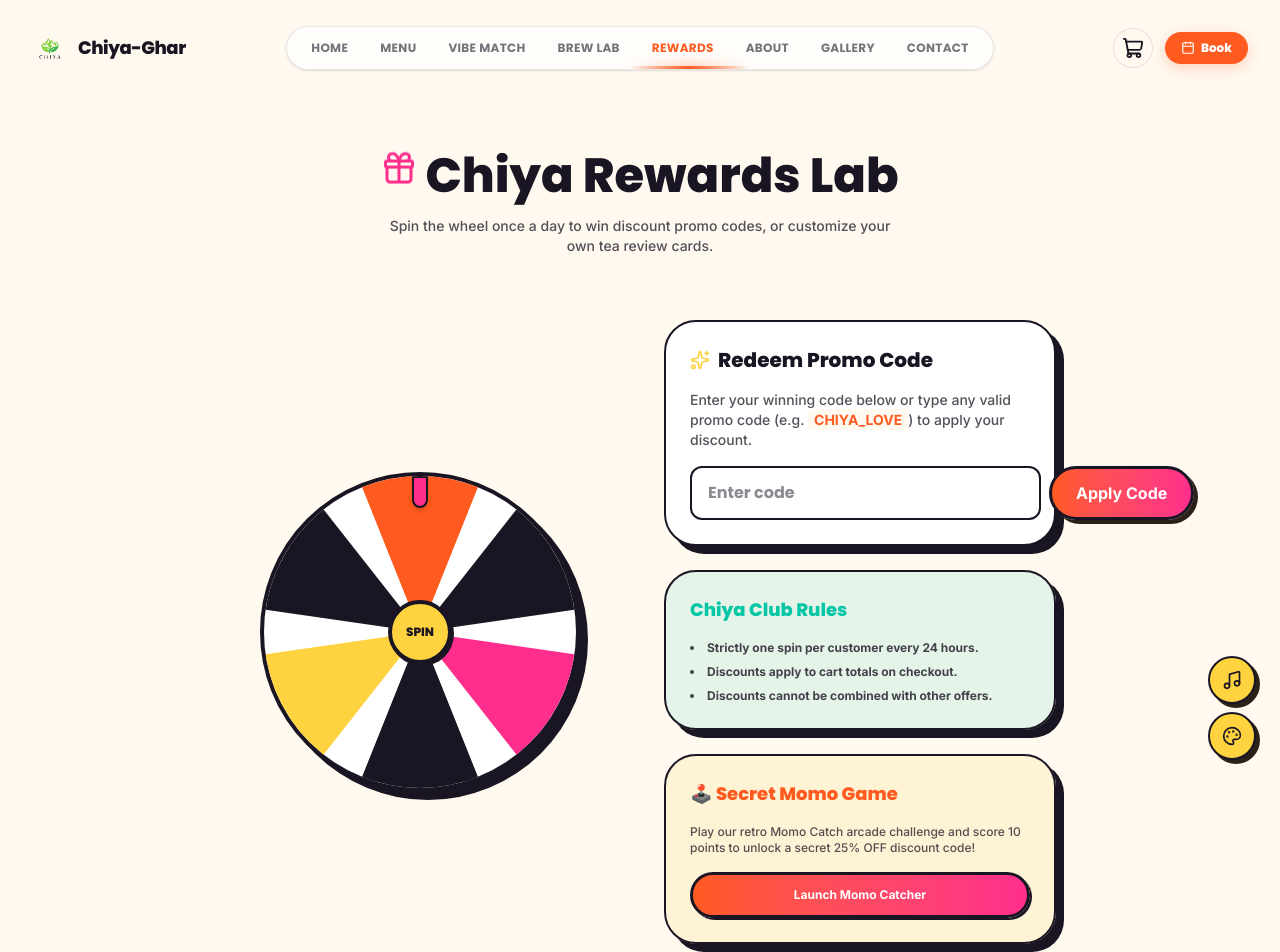
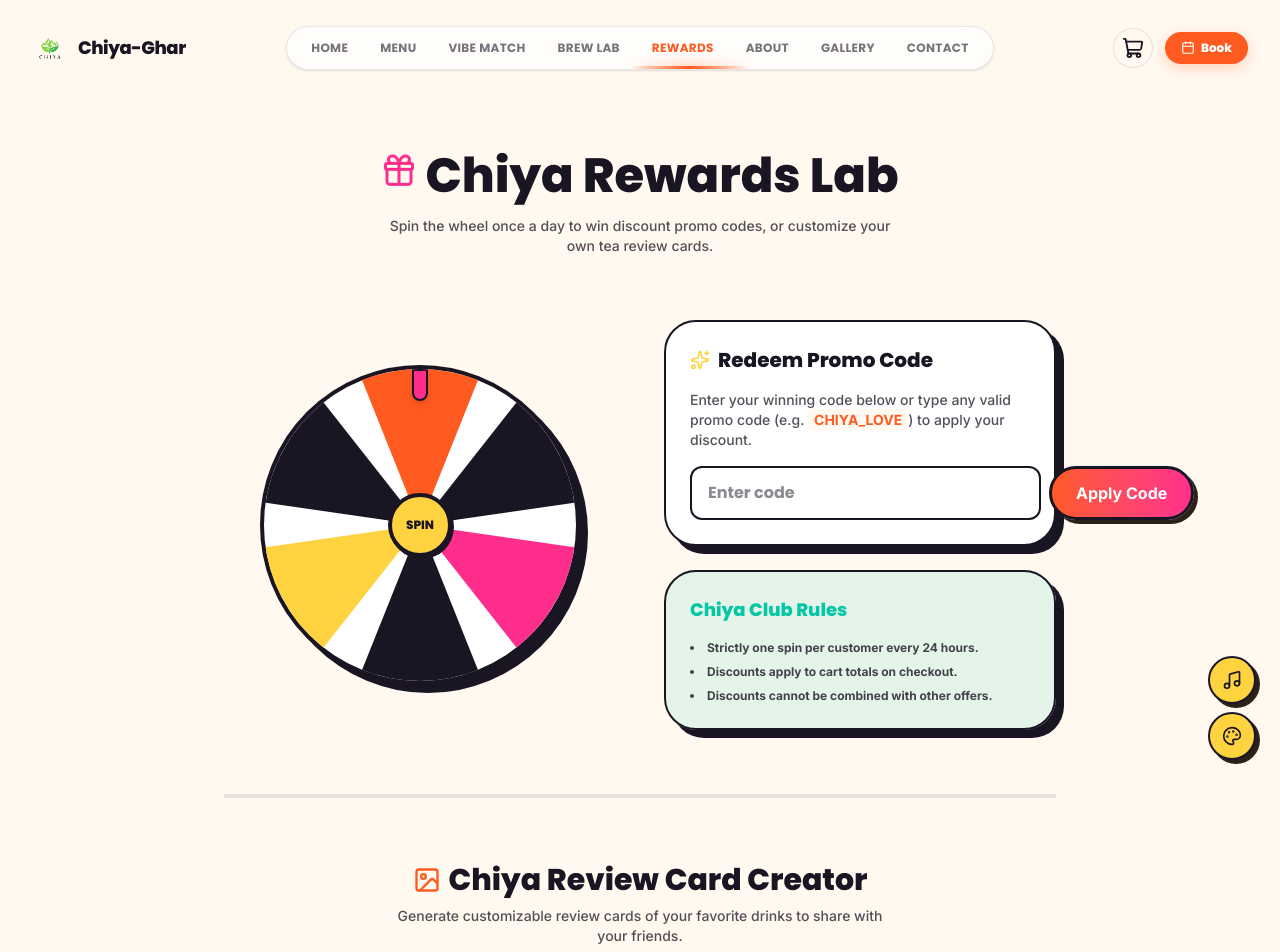
Before and after one commit to sabin-khatri/ChiyaAdda, a React (Vite) app: page /rewards in a window 1280 px wide. Shown: the top 952 px of the page. Built offline with nearby package versions, Linux system fonts and the light colour scheme.

Commit message:
updated code

```diff
--- a/src/pages/Rewards.jsx
+++ b/src/pages/Rewards.jsx
@@ -1,6 +1,5 @@
 /* eslint-disable no-unused-vars */
 import React, { useState, useEffect, useRef } from 'react'
-import { Link } from 'react-router-dom'
 import { motion, useAnimation, useReducedMotion } from 'framer-motion'
 import { Gift, Sparkles, Trophy, Lock, Image, Download, Sliders, RefreshCw, Star } from 'lucide-react'
 import AnimatedPage from '../components/layout/AnimatedPage'
@@ -370,18 +369,6 @@ const Rewards = () => {
               </ul>
             </div>
 
-            <div className="bg-chiya-yellow/15 border-2 border-chiya-ink rounded-[2rem] p-6 shadow-[8px_8px_0px_0px_var(--color-ink)] space-y-4 text-left">
-              <h3 className="text-lg font-display font-black text-chiya-orange flex items-center gap-1.5">🕹️ Secret Momo Game</h3>
-              <p className="text-xs font-sans font-medium text-chiya-ink/75">
-                Play our retro Momo Catch arcade challenge and score 10 points to unlock a secret 25% OFF discount code!
-              </p>
-              <Link
-                to="/game"
-                className="w-full btn-primary py-3 justify-center text-xs shadow-[2px_2px_0px_0px_var(--color-ink)] inline-flex items-center"
-              >
-                Launch Momo Catcher
-              </Link>
-            </div>
           </div>
         </div>
 
```
